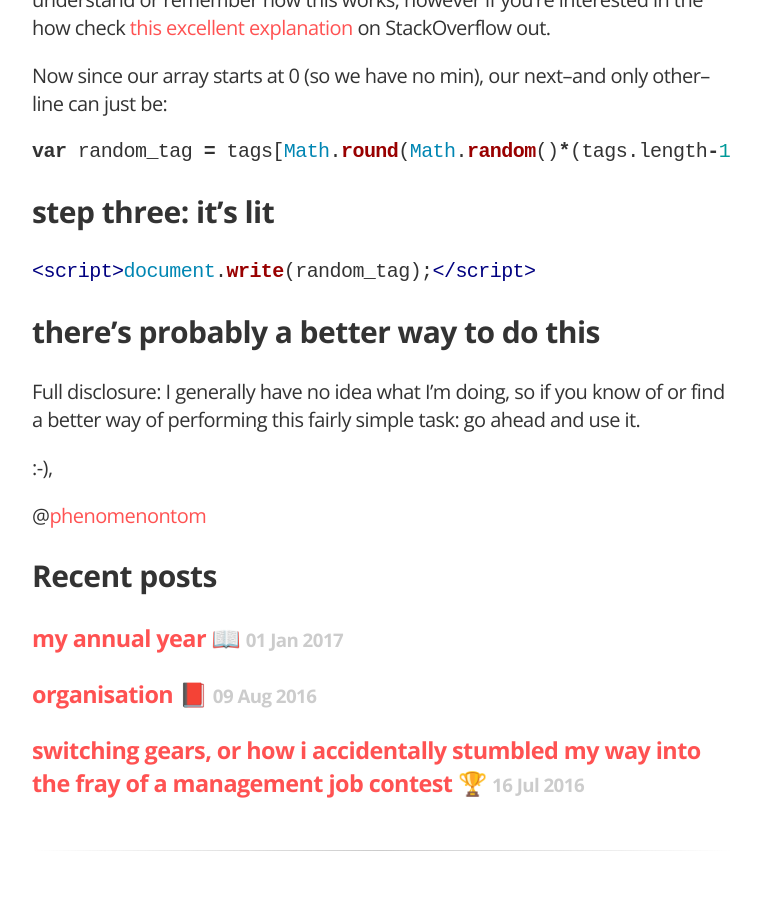
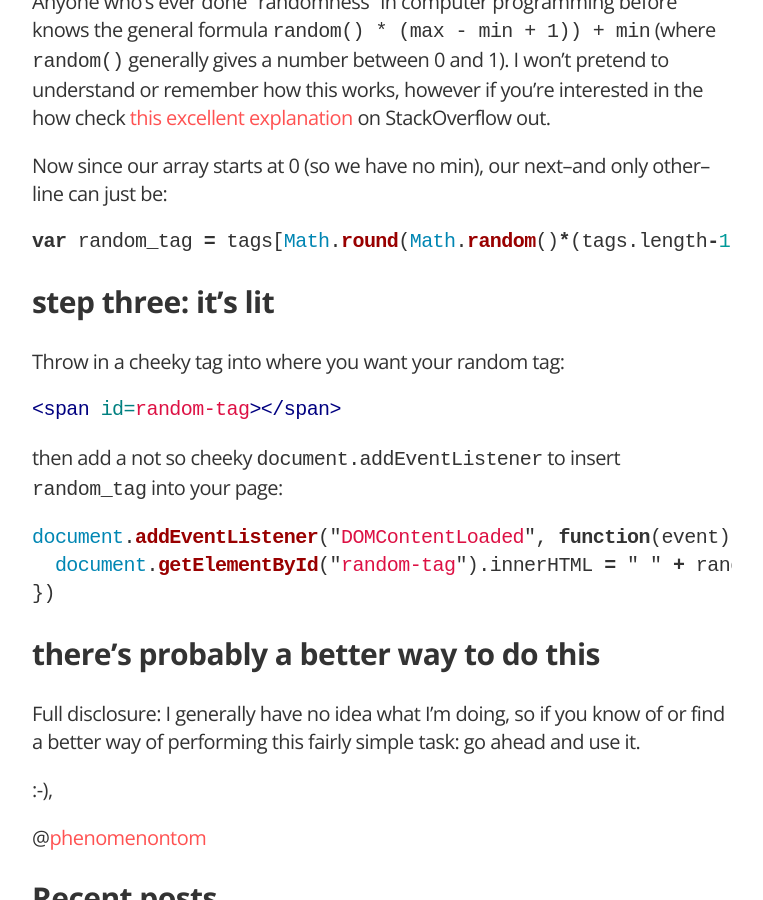
Before and after one commit to tomchatting/tomchatting.github.io, a Jekyll site: the page built from _posts/2016-11-06-quick-and-lazy-random-titles.markdown, in a window 1280 px wide and 900 px high, scrolled down 1656 px. Shown: the whole window, without its empty margins (258-1021 px from the left). Built offline with Jekyll 4.4.1, drawn with Linux system fonts in a browser that asks for light colours; some of the changed text lies outside the part shown.

Commit message:
Corrected random titles article and added a new tag to reflect my sins

````diff
--- a/_posts/2016-11-06-quick-and-lazy-random-titles.markdown
+++ b/_posts/2016-11-06-quick-and-lazy-random-titles.markdown
@@ -5,7 +5,7 @@
 category: snippet
 ---
 
-<iframe width="540" height="304" src="//www.youtube.com/embed/MVRg8gZ8zPA" frameborder="0" allowfullscreen="0"> </iframe>
+<iframe width="700" height="394" src="//www.youtube.com/embed/MVRg8gZ8zPA" frameborder="0" allowfullscreen="0"> </iframe>
 
 ## redesigned
 
@@ -43,8 +43,18 @@
 
 ## step three: it's lit
 
+Throw in a cheeky tag into where you want your random tag:
+
 {% highlight html %}
-<script>document.write(random_tag);</script>
+<span id=random-tag></span>
+{% endhighlight %}
+
+then add a not so cheeky ```document.addEventListener``` to insert ```random_tag``` into your page:
+
+{% highlight js %}
+document.addEventListener("DOMContentLoaded", function(event) {
+  document.getElementById("random-tag").innerHTML = " " + random_tag
+})
 {% endhighlight %}
 
 ## there's probably a better way to do this
--- a/static/tagline.js
+++ b/static/tagline.js
@@ -4,17 +4,18 @@
   'watches mr robot',
   'just wants to talk',
   'voted for Kodos',
-  'plays LoL',
+  'plays <a href=//euw.op.gg/summoner/userName=shiftysu target=_blank>LoL</a>',
   'has never tweeted this blog',
   'var name = "tom"',
-  '<a href=https://www.youtube.com/watch?v=bZe5J8SVCYQ target=_blank>knows where he is</a>',
+  '<a href=//www.youtube.com/watch?v=bZe5J8SVCYQ target=_blank>knows where he is</a>',
   'lives for his sins',
   'talks to himself',
   'doesn\'t gaf',
   'escapes characters',
   'wrote a lot of random taglines',
   'thinks he\'s hilarious',
-  'thinks you\`re great'
+  'thinks you\`re great',
+  'regularly edits old articles'
 ];
 
 var random_tag = tags[Math.round(Math.random()*(tags.length-1))];
````
